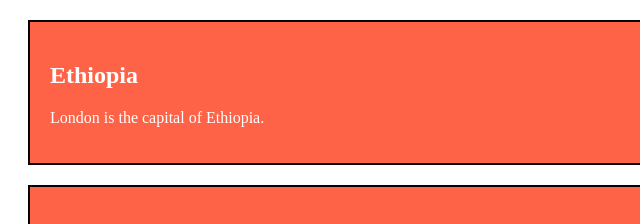
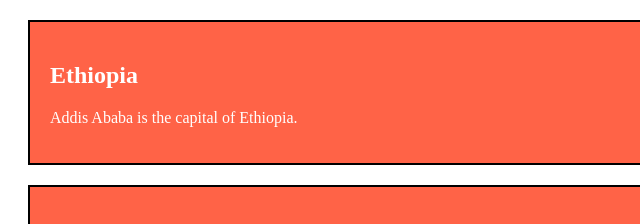
Before and after one commit to sisgetalu/HTMLSISAY, a plain HTML site: page index.html in a window 1280 px wide. Shown: the top 224 px of the page, 0-640 px from the left. Drawn offline with Linux system fonts and the light colour scheme.

Commit message:
Update index.html

```diff
--- a/index.html
+++ b/index.html
@@ -15,7 +15,7 @@
 
 <div class="city">
   <h2>Ethiopia</h2>
-  <p>London is the capital of Ethiopia.</p>
+  <p>Addis Ababa is the capital of Ethiopia.</p>
 </div>
 
 <div class="city">
```
